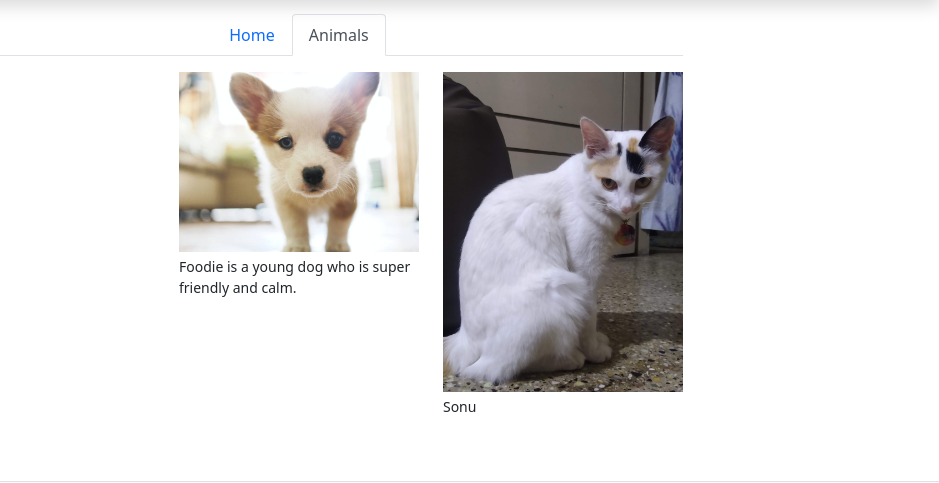
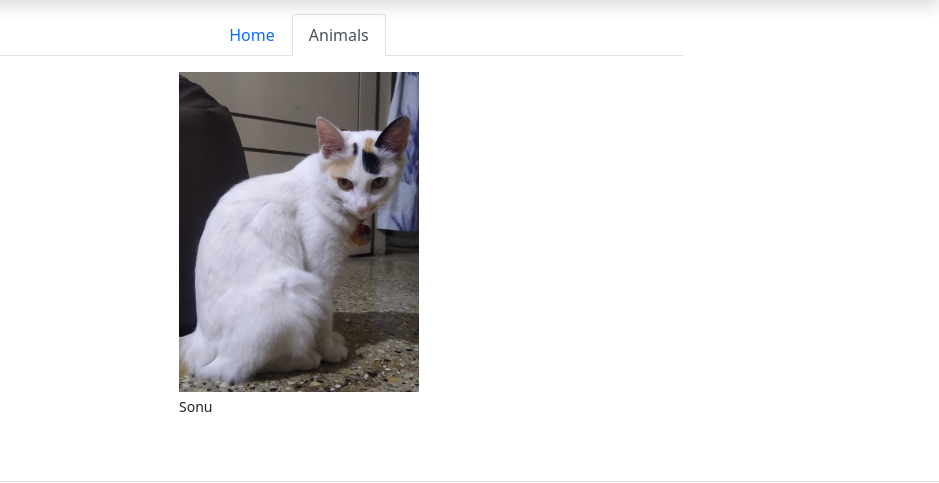
Before and after one commit to nageshtero/dummy_website, a plain HTML site: page animals.html in a window 1280 px wide. Shown: the part 203-686 px from the top of the page, 341-1280 px from the left. Drawn offline with nearby package versions, Linux system fonts and the light colour scheme.

Commit message:
Update animals.html

```diff
--- a/animals.html
+++ b/animals.html
@@ -32,10 +32,10 @@
           <img src="images/blu.jpg" class="img-fluid" alt="A puppy." />
           <p class="mt-1 small">Blu </p>
         </div>
-        <div class="col-md-4 mb-4 mb-md-0">
+<!--         <div class="col-md-4 mb-4 mb-md-0">
           <img src="images/puppy-2.jpg" class="img-fluid" alt="Another puppy." />
           <p class="mt-1 small">Foodie is a young dog who is super friendly and calm.</p>
-        </div>
+        </div> -->
         <div class="col-md-4 mb-4 mb-md-0">
           <img src="images/sonu.jpg" class="img-fluid" alt="A kitten." />
           <p class="mt-1 small"> Sonu </p>
```
